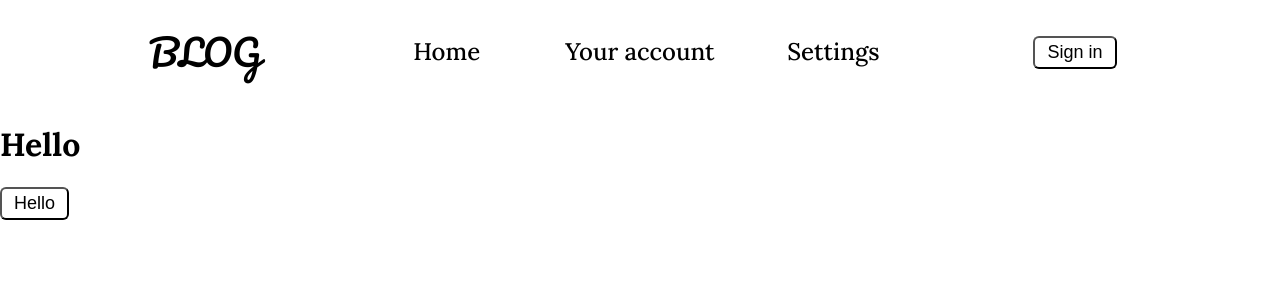
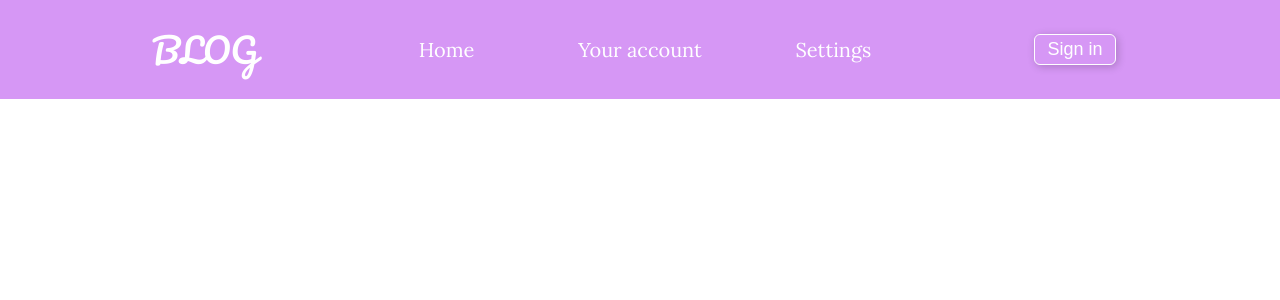
Before and after one commit to alyamba/blog-project, a React (Create React App) app: page / in a window 1280 px wide. Shown: the top 300 px of the page. Built offline with nearby package versions, Linux system fonts and the light colour scheme; the HTML template or start-up script is replaced by a standard one.

Commit message:
feat: change style and add new files jsx

```diff
--- a/public/index.html
+++ b/public/index.html
@@ -1,43 +1,20 @@
 <!DOCTYPE html>
 <html lang="en">
+
 <head>
   <meta charset="utf-8" />
   <link rel="icon" href="%PUBLIC_URL%/favicon.ico" />
   <meta name="viewport" content="width=device-width, initial-scale=1" />
   <meta name="theme-color" content="#000000" />
-    <meta
-      name="description"
-      content="Web site created using create-react-app"
-    />
+  <meta name="description" content="Web site created using create-react-app" />
   <link rel="apple-touch-icon" href="%PUBLIC_URL%/logo192.png" />
-    <!--
-      manifest.json provides metadata used when your web app is installed on a
-      user's mobile device or desktop. See https://developers.google.com/web/fundamentals/web-app-manifest/
-    -->
   <link rel="manifest" href="%PUBLIC_URL%/manifest.json" />
-    <!--
-      Notice the use of %PUBLIC_URL% in the tags above.
-      It will be replaced with the URL of the `public` folder during the build.
-      Only files inside the `public` folder can be referenced from the HTML.
+  <title>Blog</title>
+</head>
 
-      Unlike "/favicon.ico" or "favicon.ico", "%PUBLIC_URL%/favicon.ico" will
-      work correctly both with client-side routing and a non-root public URL.
-      Learn how to configure a non-root public URL by running `npm run build`.
-    -->
-    <title>React App</title>
-  </head>
 <body>
   <noscript>You need to enable JavaScript to run this app.</noscript>
   <div id="root"></div>
-    <!--
-      This HTML file is a template.
-      If you open it directly in the browser, you will see an empty page.
+</body>
 
-      You can add webfonts, meta tags, or analytics to this file.
-      The build step will place the bundled scripts into the <body> tag.
-
-      To begin the development, run `npm start` or `yarn start`.
-      To create a production bundle, use `npm run build` or `yarn build`.
-    -->
-  </body>
 </html>
--- a/src/App.css
+++ b/src/App.css
@@ -1,56 +1,55 @@
-@import url('https://fonts.googleapis.com/css2?family=Pacifico&display=swap');
-@import url('https://fonts.googleapis.com/css2?family=Lora:ital,wght@0,400;0,500;0,600;0,700;1,400;1,500;1,600;1,700&display=swap');
+@import url("https://fonts.googleapis.com/css2?family=Pacifico&display=swap");
+@import url("https://fonts.googleapis.com/css2?family=Lora:ital,wght@0,400;0,500;0,600;0,700;1,400;1,500;1,600;1,700&display=swap");
 
 .App {
   text-align: center;
 }
 
-
-.nav-bar{
+.nav-bar {
   max-width: 100vw;
   min-width: auto;
   padding: 20px 60px;
   display: grid;
   grid-template-columns: 1fr 2fr 1fr;
-  font-size: 24px;
+  font-size: 20px;
   text-align: center;
   align-items: center;
-  /* color: #ff5618; */
+  background: #d697f5;
+  color: white;
 }
 
-ul{
+ul {
   margin: 0;
   padding: 0;
-
 }
 
-.ul_nav-bar{
-  font-weight: 500;
+.ul_nav-bar {
+  font-weight: 400;
   display: grid;
   grid-template-columns: 1fr 1fr 1fr;
   /* text-align: center; */
-  /* align-items: center; */
+  align-items: center;
 }
 
-li{
+li {
   list-style: none;
 }
 
-.logo{
-  font-family: 'Pacifico', cursive;
-  font-size: 36px;
+.logo {
+  font-family: "Pacifico", cursive;
+  font-size: 34px;
   user-select: none;
 }
 
-.link:hover{
+.link:hover {
   text-decoration: underline;
   cursor: pointer;
 }
 
-.link:active{
-}
+/* .link:active{
+} */
 
-button{
+button {
   margin: 0;
   padding: 0;
   font-size: 18px;
@@ -58,11 +57,21 @@ button{
   border-radius: 6px;
 }
 
-.primary{
-  /* color: #ff5618; */
-  /* border-color: #ff5618; */
+.primary {
+  border: 1px solid #ffffff;
+  color: white;
   font-weight: 400;
   padding: 4px 12px;
   margin: 0;
-  background: none;
+  background: #d697f5;
+  box-shadow: 0.1em 0.1em 0.5em rgba(0, 0, 0, 0.2);
 }
+
+.primary:hover {
+  box-shadow: 0.2em 0.2em 0.75em rgba(0, 0, 0, 0.2);
+  background: #d689fc;
+}
+
+.primary:active {
+  background: #c76df3;
+}
--- a/src/App.js
+++ b/src/App.js
@@ -4,14 +4,16 @@ import { NavBar } from "./components/NavBar";
 
 
 const App = () => {
-  const onPress = () => {
-    console.log("hello world");
-  };
+  // const onPress = () => {
+  //   console.log("hello world");
+  // };
   return (
     <div>
       <NavBar/>
-      <h1>Hello</h1>
-      <Button label={"Hello"} onPress={onPress} type="primary" />
+      <div className="Workspace">
+        <div className="account__div"></div>
+        <div className="notes__div"></div>
+      </div>
     </div>
   );
 };
```
Also changed, not shown: src/components/Input.jsx (renamed from src/components/Input.js), src/components/InputBlock.jsx (added), src/components/PostBlock.jsx (added), src/components/UserBlock.jsx (added), src/components/UserPhoto.jsx (added). Lines whose indentation alone changed are shown as unchanged.
